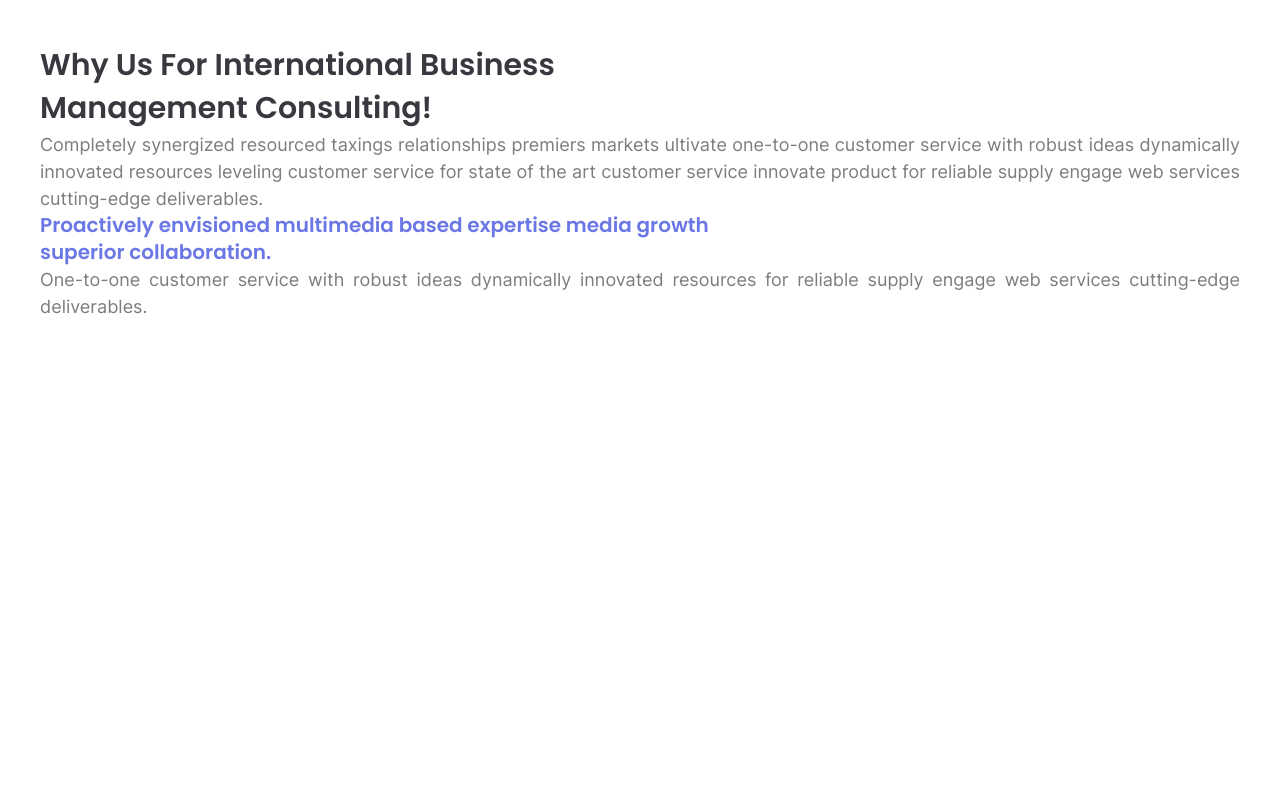
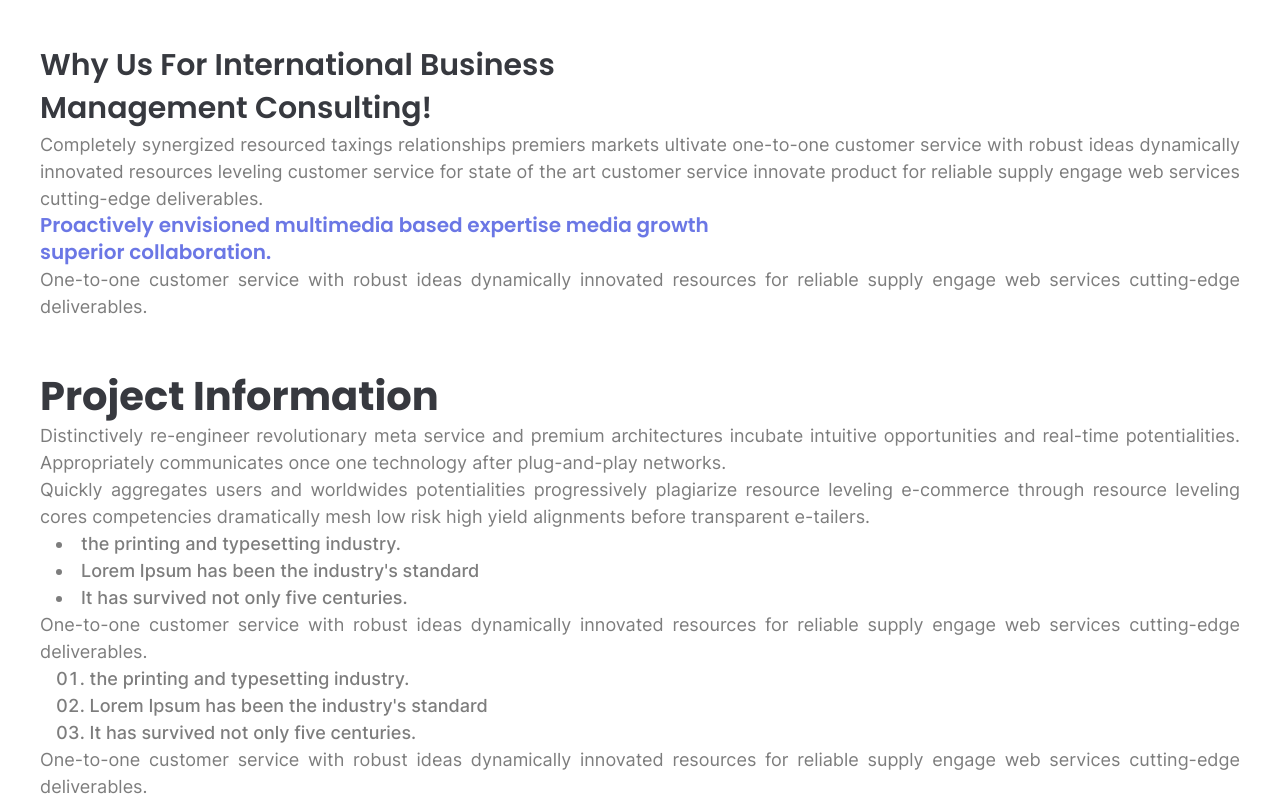
Before and after one commit to YanaPronko/lessons, a plain HTML site: page lesson_5/index.html in a window 1280 px wide. Shown: the part 895-1695 px from the top of the page. Before the commit the page ends 1215 px from the top, so only its background shows below. Drawn offline with Linux system fonts and the light colour scheme.

Commit message:
feat: add second container

```diff
--- a/lesson_5/css/style.css
+++ b/lesson_5/css/style.css
@@ -81,9 +81,10 @@ footer {
 
 /* Practice */
 
-.first__container {
+.first__container,
+.second__container {
   width: 1200px;
-  margin: 0 auto;
+  margin: 0 auto 50px;
   font-family: "Inter", sans-serif;
   font-size: 18px;
   font-weight: 400;
@@ -112,3 +113,33 @@ footer {
 .text__wrapper p {
   text-align: justify;
 }
+
+.second__title {
+  font-family: "Poppins", sans-serif;
+  font-weight: 700;
+  font-size: 40px;
+  line-height: 1.3;
+  color: #37393F;
+}
+.first__list,
+.second__list {
+  font-weight: 500;
+  line-height: 1.5;
+}
+
+.first__list li{
+  list-style-type: disc;
+  list-style-position: inside;
+  text-indent: 16px;
+}
+
+.second__list li {
+  list-style-type: decimal-leading-zero;
+  list-style-position: inside;
+  text-indent: 16px;
+}
+
+.second__text__wrapper {
+  text-align: justify;
+  line-height: 1.5;
+}
--- a/lesson_5/index.html
+++ b/lesson_5/index.html
@@ -94,5 +94,44 @@
       </p>
     </div>
   </div>
+  <div class="second__container">
+    <h1 class="second__title">
+      Project Information
+    </h1>
+    <div class="second__text__wrapper">
+      <p>
+        Distinctively re-engineer revolutionary meta service and premium architectures incubate intuitive opportunities and
+        real-time potentialities. Appropriately communicates once one technology after plug-and-play networks.
+      </p>
+      <p>
+        Quickly aggregates users and worldwides potentialities progressively plagiarize resource leveling e-commerce through
+        resource leveling cores competencies dramatically mesh low risk high yield alignments before transparent e-tailers.
+      </p>
+    </div>
+    <ul class="first__list">
+      <li>the printing and typesetting industry.</li>
+      <li>Lorem Ipsum has been the industry's standard</li>
+      <li>It has survived not only five centuries.</li>
+    </ul>
+    <div class="second__text__wrapper">
+      <p>
+        One-to-one customer service with robust ideas dynamically innovated resources for reliable supply engage web
+        services
+        cutting-edge deliverables.
+      </p>
+    </div>
+    <ul class="second__list">
+      <li>the printing and typesetting industry.</li>
+      <li>Lorem Ipsum has been the industry's standard</li>
+      <li>It has survived not only five centuries.</li>
+    </ul>
+    <div class="second__text__wrapper">
+      <p>
+        One-to-one customer service with robust ideas dynamically innovated resources for reliable supply engage web
+        services
+        cutting-edge deliverables.
+      </p>
+    </div>
+  </div>
 </body>
 </html>
```
